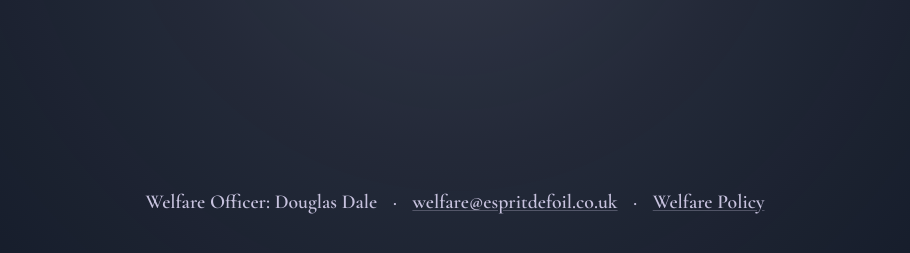
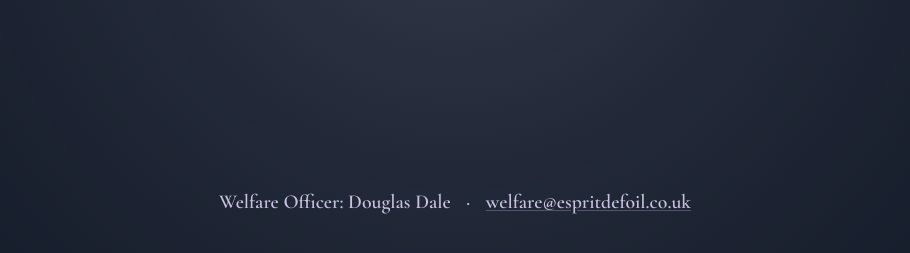
Before and after one commit to Dominic-Harvey/Espirt-De-Foil, a website built with Vite: page index.html in a window 1280 px wide. Shown: the part 547-800 px from the top of the page, without its empty margins (185-1095 px from the left). Built offline with nearby package versions, Linux system fonts and the light colour scheme; a web font is replaced by a local one.

Commit message:
remove welfare policy link from footer

```diff
--- a/index.html
+++ b/index.html
@@ -41,13 +41,6 @@
         Welfare Officer: Douglas Dale
         <span class="welfare-sep">&middot;</span>
         <a href="mailto:welfare@espritdefoil.co.uk">welfare@espritdefoil.co.uk</a>
-        <span class="welfare-sep">&middot;</span>
-        <a
-          href="https://docs.google.com/document/d/1xg2sHRL45NOEwLquue5hwl3sOOIh-DZfvf9h7VC5LUc/edit?usp=sharing"
-          target="_blank"
-          rel="noopener noreferrer"
-          >Welfare Policy</a
-        >
       </p>
     </footer>
   </body>
```
